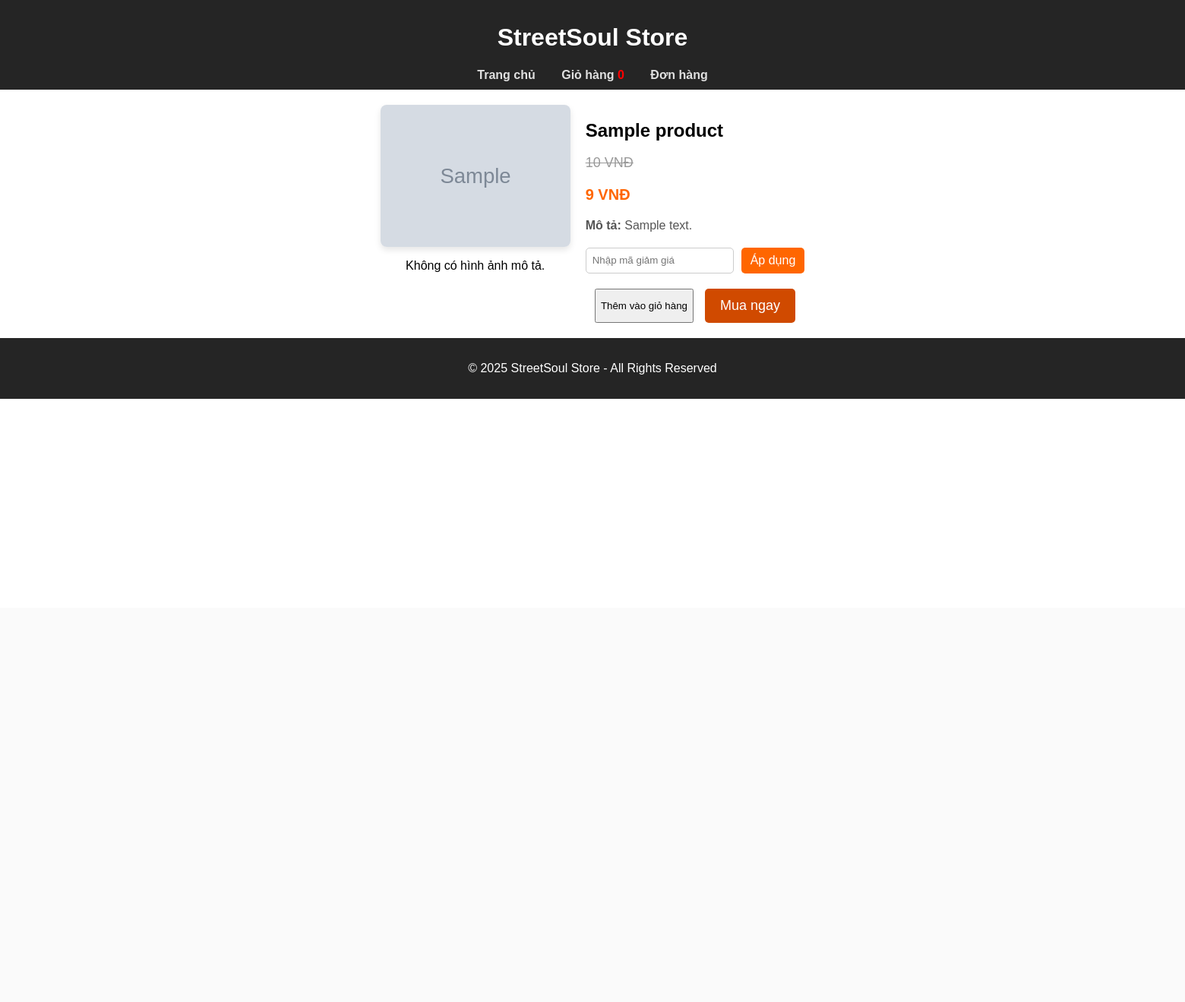
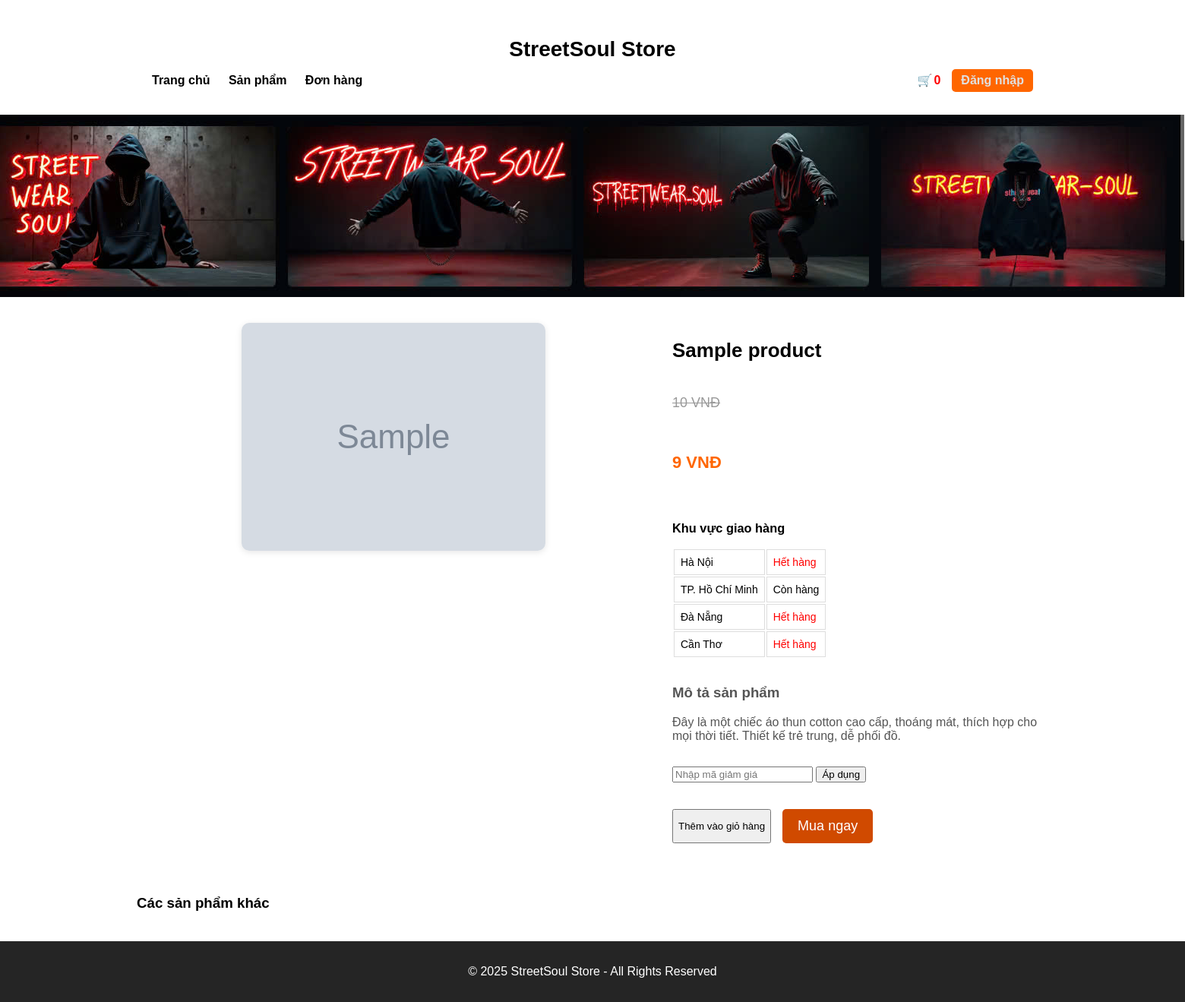
Before and after one commit to youngsid/duan1_streestsoul_store, a PHP site: page /streestsoul_store1/view/client/productDetail.php?id=1 in a window 1560 px wide. Shown: the whole page at 76% size. Before the commit the page ends 525 px from the top, so only its background shows below. Run offline with PHP 8.4, Linux system fonts and the light colour scheme; tables that the repository leaves empty or names only in its code hold one stand-in row (values such as "Sample post"); grey boxes marked "Sample" are stand-in pictures; data that the repository does not hold is empty.

Commit message:
cập nhật code 10/04/2025

```diff
--- a/public/style.css
+++ b/public/style.css
@@ -1,43 +1,110 @@
-/* Đặt màu nền tối */
+/* === 1. CÀI ĐẶT CƠ BẢN === */
 body {
-    background-color: white; /* Màu đen xám */
-    color: black; /* Màu chữ trắng xám */
+    background-color: white;
+    color: black;
     font-family: Arial, sans-serif;
-    margin: 0px;
-    padding: 0px;
+    margin: 0;
+    padding: 0;
 }
 
-/* Header */
-header {
-    background-color: #252525;
-    margin: 0px;
-    padding: 10px;
-    box-sizing: border-box;
-    text-align: center;
+/* === 2. LAYOUT TỔNG THỂ === */
+.container {
+    max-width: 1200px;
+    margin: 0 auto;
+    padding: 20px;
 }
 
-/* Logo */
-/* .logo {
-    height: 50px;
-    margin-right: 100px;
-} */
+/* === 3. HEADER === */
+header {
+    background-color: #ffffff;
+    padding: 10px 0;
+    box-sizing: border-box;
+}
 
 header h1 {
-    color: #ffffff; /* Màu vàng nổi bật */
+    text-align: center;
+    color: #000000;
+    margin-bottom: 10px;
+    font-size: 28px;
 }
 
-nav a {
-    color: #e0e0e0;
-    margin: 0 15px;
+/* === 4. NAVIGATION === */
+.nav-container {
+    display: flex;
+    justify-content: space-between;
+    align-items: center;
+    max-width: 1200px;
+    margin: 0 auto;
+    padding: 0 20px;
+}
+
+/* Nav trái */
+.nav-left a {
+    color: #000000;
+    margin-right: 20px;
     text-decoration: none;
     font-weight: bold;
+    font-size: 16px;
 }
 
-nav a:hover {
-    color: #ffcc00; /* Đổi màu khi di chuột */
+.nav-left a:hover {
+    color: #be7500;
 }
 
-/* Banner */
+/* Nav phải */
+.nav-right {
+    display: flex;
+    align-items: center;
+    gap: 15px;
+}
+
+.nav-right a {
+    color: #e0e0e0;
+    text-decoration: none;
+    font-weight: bold;
+    font-size: 16px;
+    display: flex;
+    align-items: center;
+}
+
+.nav-right a:hover {
+    color: #ffcc00;
+}
+
+/* Icon giỏ hàng */
+.cart-icon {
+    position: relative;
+    display: flex;
+    align-items: center;
+}
+
+.cart-icon i {
+    font-size: 20px;
+    margin-right: 5px;
+}
+
+.cart-icon span {
+    color: red;
+    font-weight: bold;
+    margin-left: 2px;
+}
+
+/* Nút đăng nhập */
+.login-btn {
+    background-color: #ff6600;
+    color: white;
+    padding: 6px 12px;
+    border-radius: 5px;
+    font-size: 14px;
+    transition: background-color 0.3s ease;
+    text-decoration: none;
+}
+
+.login-btn:hover {
+    background-color: #e55d00;
+}
+
+/* === 5. BANNER === */
 .banner {
     position: relative;
     width: 100%;
@@ -65,11 +132,12 @@
     border-radius: 10px;
 }
 
-
+/* === 6. DANH SÁCH SẢN PHẨM === */
 .product-list {
     display: flex;
     justify-content: center;
     gap: 20px;
+    flex-wrap: wrap;
 }
 
 .product {
@@ -113,31 +182,46 @@
     color: #7f7d7d;
 }
 
-/* chi tiết sản phẩm */
+/* === 7. TRANG CHI TIẾT SẢN PHẨM === */
 .product-detail-container {
     display: flex;
-    gap: 20px;
+    gap: 30px;
+    padding: 30px 20px;
     justify-content: center;
     align-items: flex-start;
-    padding: 20px;
+    max-width: 1200px;
+    margin: 0 auto;
+    flex-wrap: wrap;
 }
 
-/* Phần hình ảnh sản phẩm */
+/* Hình ảnh sản phẩm */
 .product-image {
-    max-width: 50%;
-    text-align: center;
+    display: flex;
+    flex-direction: column;
+    align-items: center;
+    gap: 1rem;
+    width: 100%;
+    flex: 1 1 55%;
 }
 
-.product-image img {
+.product-image img#mainImage {
     width: 100%;
-    height: auto;
-    max-width: 250px;
-    border-radius: 8px;
-    box-shadow: 0 4px 8px rgba(0,0,0,0.1);
+    max-width: 400px;
+    object-fit: cover;
+    border-radius: 10px;
+    box-shadow: 0 2px 8px rgba(0, 0, 0, 0.1);
+}
+
+/* Thông tin sản phẩm */
+.product-info {
+    flex: 1 1 40%;
+    display: flex;
+    flex-direction: column;
+    gap: 15px;
 }
 
 .product-info h2 {
-    font-size: 24px;
+    font-size: 26px;
     margin-bottom: 10px;
 }
 
@@ -148,7 +232,7 @@
 }
 
 .discounted-price {
-    font-size: 20px;
+    font-size: 22px;
     font-weight: bold;
     color: #ff6600;
 }
@@ -156,47 +240,65 @@
 .description {
     font-size: 16px;
     color: #555;
-    margin-bottom: 20px;
 }
 
-/* Phần voucher giảm giá */
-.voucher-section {
+/* === 8. THUMBNAIL === */
+.thumbnail-container {
     display: flex;
+    justify-content: center;
+    flex-wrap: wrap;
     gap: 10px;
-    margin-bottom: 20px;
 }
 
-.voucher-section input {
-    padding: 8px;
-    border: 1px solid #ccc;
-    border-radius: 5px;
+.thumbnail-container img.thumbnail {
+    width: 80px;
+    height: 80px;
+    object-fit: cover;
+    border: 2px solid #ccc;
+    border-radius: 8px;
+    cursor: pointer;
+    transition: transform 0.2s ease;
 }
 
-.voucher-section button {
-    background-color: #ff6600;
-    color: #fff;
-    padding: 8px 12px;
-    border: none;
-    font-size: 16px;
-    border-radius: 5px;
-    cursor: pointer;
-    transition: background-color 0.3s ease;
+.thumbnail-container img.thumbnail:hover {
+    transform: scale(1.05);
+    border-color: #ff6600;
 }
 
-.voucher-section button:hover {
-    background-color: #e55d00;
+/* === 9. BẢNG GIAO HÀNG === */
+.shipping-table {
+    width: 100%;
+    border-collapse: collapse;
+    margin-top: 10px;
+    font-size: 14px;
 }
 
-/* Căn chỉnh nút giỏ hàng */
+.shipping-table th,
+.shipping-table td {
+    border: 1px solid #ddd;
+    padding: 8px;
+    text-align: left;
+}
+
+.shipping-table th {
+    background-color: #f5f5f5;
+    color: #333;
+}
+
+.out-of-stock {
+    color: red;
+}
+
+/* === 10. NÚT MUA VÀ GIỎ HÀNG === */
 .buttons {
     display: flex;
     gap: 15px;
-    justify-content: center;
     margin-top: 20px;
+    flex-wrap: wrap;
 }
 
-/* Nút thêm vào giỏ hàng */
-.buttons form button {
+.buttons form button,
+.buy-now {
     background-color: #ff6600;
     color: white;
     padding: 12px 20px;
--- /dev/null
+++ b/test.php
@@ -0,0 +1 @@
+<?php echo "Đã hoạt động!"; ?>
--- a/view/client/home.php
+++ b/view/client/home.php
@@ -16,7 +16,7 @@
     }
 }
 ?>
-
+<!-- banenr -->
 <div class="banner">
     <img src="public/images/banner.jpg" alt="StreetSoul Banner" class="logo">
     <h2>StreetSoul Collection</h2>
--- a/view/client/productDetail.php
+++ b/view/client/productDetail.php
@@ -2,28 +2,35 @@
 session_start();
 include_once __DIR__ . "/../../config/db.php";
 include_once __DIR__ . "/../../model/product.model.php";
-include_once __DIR__ . "/../layout/header.php";
 
 $productModel = new Product();
 
 if (!isset($_GET['id']) || empty($_GET['id'])) {
-    die("Không tìm thấy sản phẩm!");
+    echo "<h2 style='color: red; text-align: center'>Không tìm thấy sản phẩm!</h2>";
+    include_once __DIR__ . "/../layout/header.php";
+    include_once __DIR__ . "/../layout/footer.php";
+    exit;
 }
 
 $id = intval($_GET['id']);
 $product = $productModel->getProductById($id);
 
 if (!$product) {
-    die("Sản phẩm không tồn tại!");
+    echo "<h2 style='color: red; text-align: center'>Sản phẩm không tồn tại!</h2>";
+    include_once __DIR__ . "/../layout/header.php";
+    include_once __DIR__ . "/../layout/footer.php";
+    exit;
 }
 
-// Tính giá sau khi giảm 10%
+include_once __DIR__ . "/../layout/header.php";
+
 $originalPrice = $product['price'];
 $discountRate = 0.10;
 $discountedPrice = $originalPrice * (1 - $discountRate);
+$product['gallery'] = !empty($product['gallery']) ? json_decode($product['gallery'], true) : [];
 
-// Chuyển gallery json thành mảng nếu có
-$product['gallery'] = !empty($product['gallery']) ? json_decode($product['gallery'], true) : [];
+// Lấy 4 sản phẩm khác
+$otherProducts = $productModel->getRandomProducts(4, $product['id']);
 ?>
 
 <!DOCTYPE html>
@@ -32,39 +39,49 @@
     <meta charset="UTF-8">
     <title><?php echo htmlspecialchars($product['name']); ?></title>
     <link rel="stylesheet" href="/streestsoul_store1/public/style.css">
-    <script src="https://code.jquery.com/jquery-3.6.0.min.js"></script> <!-- Thêm jQuery -->
+    <script src="https://code.jquery.com/jquery-3.6.0.min.js"></script>
 </head>
 <body>
 
+<!-- Banner -->
+<div class="home-banner">
+    <img src="/streestsoul_store1/public/images/banner.jpg" alt="Banner Sản phẩm">
+</div>
+
+<!-- Sản phẩm thumbnail -->
 <div class="container product-detail-container">
     <div class="product-image">
-        <img id="mainImage" src="/streestsoul_store1/public/images/<?php echo htmlspecialchars($product['image']); ?>"
-             alt="<?php echo htmlspecialchars($product['name']); ?>">
-
+        <img id="mainImage" src="/streestsoul_store1/public/images/<?php echo htmlspecialchars($product['image']); ?>" alt="<?php echo htmlspecialchars($product['name']); ?>">
         <div class="thumbnail-container">
-            <?php if (!empty($product['gallery']) && is_array($product['gallery'])): ?>
-                <?php foreach ($product['gallery'] as $image): ?>
-                    <img class="thumbnail" src="/streestsoul_store1/public/images/<?php echo htmlspecialchars($image); ?>"
-                         alt="Thumbnail" onclick="changeImage(this)">
-                <?php endforeach; ?>
-            <?php else: ?>
-                <p>Không có hình ảnh mô tả.</p>
-            <?php endif; ?>
+            <?php foreach ($product['gallery'] as $image): ?>
+                <img class="thumbnail" src="/streestsoul_store1/public/images/<?php echo htmlspecialchars($image); ?>" alt="Thumbnail" onclick="changeImage(this)">
+            <?php endforeach; ?>
         </div>
     </div>
 
     <div class="product-info">
         <h2><?php echo htmlspecialchars($product['name']); ?></h2>
+        <p class="original-price"><?php echo number_format($originalPrice); ?> VNĐ</p>
+        <p class="discounted-price" id="discountedPrice"><?php echo number_format($discountedPrice); ?> VNĐ</p>
 
-        <p class="original-price" style="text-decoration: line-through; color: #999;">
-            <?php echo number_format($originalPrice); ?> VNĐ
-        </p>
+        <div class="shipping-table">
+            <h3>Khu vực giao hàng</h3>
+            <table>
+                <tr><td>Hà Nội</td><td><span class="out-of-stock">Hết hàng</span></td></tr>
+                <tr><td>TP. Hồ Chí Minh</td><td><span class="in-stock">Còn hàng</span></td></tr>
+                <tr><td>Đà Nẵng</td><td><span class="out-of-stock">Hết hàng</span></td></tr>
+                <tr><td>Cần Thơ</td><td><span class="out-of-stock">Hết hàng</span></td></tr>
+            </table>
+        </div>
 
-        <p class="discounted-price" id="discountedPrice" style="color: #ff6600; font-weight: bold;">
-            <?php echo number_format($discountedPrice); ?> VNĐ
-        </p>
+        <div class="description">
+            <h3>Mô tả sản phẩm</h3>
+            <p>Đây là một chiếc áo thun cotton cao cấp,
+                 thoáng mát, thích hợp cho mọi thời tiết.
+                 Thiết kế trẻ trung, dễ phối đồ.
+            </p>
+        </div>
 
-        <p class="description"><strong>Mô tả:</strong> <?php echo htmlspecialchars($product['description']); ?></p>
 
         <div class="voucher-section">
             <input type="text" id="voucherCode" placeholder="Nhập mã giảm giá">
@@ -72,54 +89,55 @@
         </div>
 
         <div class="buttons">
-            <button id="addToCartBtn" data-id="<?php echo $product['id']; ?>" data-name="<?php echo htmlspecialchars($product['name']); ?>" data-price="<?php echo $discountedPrice; ?>">
-                Thêm vào giỏ hàng
-            </button>
+            <button id="addToCartBtn" data-id="<?= $product['id'] ?>" data-name="<?= htmlspecialchars($product['name']) ?>" data-price="<?= $discountedPrice ?>">Thêm vào giỏ hàng</button>
             <button class="buy-now">Mua ngay</button>
         </div>
     </div>
 </div>
 
+<!-- Sản phẩm khác -->
+<div class="container related-products">
+    <h3>Các sản phẩm khác</h3>
+    <div class="product-list">
+        <?php foreach ($otherProducts as $item): ?>
+            <div class="product">
+                <a href="productDetail.php?id=<?= $item['id'] ?>">
+                    <img src="/streestsoul_store1/public/images/<?= $item['image'] ?>" alt="<?= htmlspecialchars($item['name']) ?>">
+                    <h3><?= htmlspecialchars($item['name']) ?></h3>
+                    <p class="price"><?= number_format($item['price']) ?> VNĐ</p>
+                </a>
+            </div>
+        <?php endforeach; ?>
+    </div>
+</div>
+
 <script>
+function changeImage(el) {
+    document.getElementById("mainImage").src = el.src;
+}
+
 function applyVoucher() {
     let voucherCode = document.getElementById("voucherCode").value;
-    let originalDiscountedPrice = <?php echo $discountedPrice; ?>;
-    let finalPriceElement = document.getElementById("discountedPrice");
-
+    let price = <?php echo $discountedPrice; ?>;
     if (voucherCode === "SALE10") {
-        let newPrice = originalDiscountedPrice * 0.9;
-        finalPriceElement.textContent = newPrice.toLocaleString() + " VNĐ";
-        alert("Áp dụng giảm giá thành công! Giá mới: " + newPrice.toLocaleString() + " VNĐ");
+        let newPrice = price * 0.9;
+        document.getElementById("discountedPrice").textContent = newPrice.toLocaleString() + " VNĐ";
+        alert("Giảm giá thành công!");
     } else {
-        alert("Mã giảm giá không hợp lệ!");
+        alert("Mã không hợp lệ!");
     }
 }
 
-// Xử lý Thêm vào giỏ hàng bằng AJAX
-$(document).ready(function () {
-    $('#addToCartBtn').on('click', function () {
-        const productId = $(this).data('id');
-        const productName = $(this).data('name');
-        const productPrice = $(this).data('price');
+$('#addToCartBtn').on('click', function () {
+    const id = $(this).data('id');
+    const name = $(this).data('name');
+    const price = $(this).data('price');
 
-        $.ajax({
-            url: '/controller/cart.controller.php',
-            method: 'POST',
-            data: {
-                action: 'add',
-                id: productId,
-                name: productName,
-                price: productPrice
-            },
-            success: function (res) {
-                alert('Đã thêm vào giỏ hàng!');
-                // Cập nhật số lượng hiển thị giỏ hàng
-                $('#cart-count').text(res);
-            },
-            error: function () {
-                alert('Có lỗi xảy ra khi thêm vào giỏ hàng!');
-            }
-        });
+    $.post('/controller/cart.controller.php', {
+        action: 'add', id, name, price
+    }, function (res) {
+        alert('Đã thêm vào giỏ hàng!');
+        $('#cart-count').text(res);
     });
 });
 </script>
--- a/view/layout/header.php
+++ b/view/layout/header.php
@@ -7,13 +7,29 @@
     $totalCartItems = array_sum(array_column($_SESSION['cart'], 'quantity'));
 }
 ?>
+<!DOCTYPE html>
+<html lang="vi">
+<head>
+    <meta charset="UTF-8">
+    <title>StreetSoul Store</title>
+    <link rel="stylesheet" href="/streestsoul_store1/public/style.css">
+</head>
+<body>
 <header>
-    <h1>StreetSoul Store</h1>
-    <nav>
-        <a href="../../index.php">Trang chủ</a>
-        <a href="../../view/client/cart.php">Giỏ hàng
-            <span id="cartCount" style="color: red; font-weight: bold;"><?php echo $totalCartItems; ?></span>
-        </a>
-        <a href="../../orderUser.php">Đơn hàng</a>
-    </nav>
+    <div class="header-content container">
+        <h1>StreetSoul Store</h1>
+        <nav class="nav-container">
+            <div class="nav-left">
+                <a href="/streestsoul_store1/index.php">Trang chủ</a>
+                <a href="/streestsoul_store1/view/client/products.php">Sản phẩm</a>
+                <a href="/streestsoul_store1/orderUser.php">Đơn hàng</a>
+            </div>
+            <div class="nav-right">
+                <a href="/streestsoul_store1/view/client/cart.php" class="cart-icon" title="Giỏ hàng">
+                    🛒 <span id="cartCount"><?php echo $totalCartItems; ?></span>
+                </a>
+                <a href="/streestsoul_store1/login.php" class="login-btn">Đăng nhập</a>
+            </div>
+        </nav>
+    </div>
 </header>
```
Also changed, not shown: other parts of public/style.css (+19 -17 lines), controller/auth.controller.php (added, +65 -0 lines), model/category.model.php (added, +49 -0 lines), model/product.model.php (+96 -10 lines), view/client/products.php (added, +74 -0 lines), public/images/mini-product-1.webp (added), public/images/mini-product-2.webp (added), public/images/mini-product-3.jpg (added), public/images/mini-product-4.jpg (added), public/images/mini-product2-1.webp (added), public/images/mini-product2-2.webp (added), public/images/mini-product2-3.webp (added), public/images/mini-product3-1.webp (added), public/images/mini-product3-2.webp (added), 2 more files.
